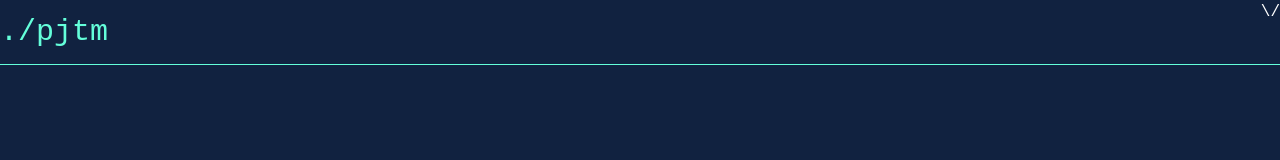
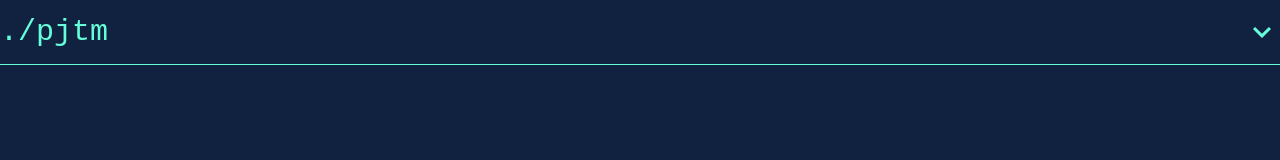
Before and after one commit to pedrojose06/portifolio, a Next.js app: page / in a window 1280 px wide. Shown: the top 160 px of the page. Built offline with nearby package versions, Linux system fonts and the light colour scheme.

Commit message:
feat: add icon to menu

```diff
--- a/package.json
+++ b/package.json
@@ -13,7 +13,8 @@
     "motion": "^12.4.1",
     "next": "15.1.6",
     "react": "^19.0.0",
-    "react-dom": "^19.0.0"
+    "react-dom": "^19.0.0",
+    "react-icons": "^5.4.0"
   },
   "devDependencies": {
     "@biomejs/biome": "1.9.4",
--- a/src/app/features/NavbarLogo/NavBarLogo.tsx
+++ b/src/app/features/NavbarLogo/NavBarLogo.tsx
@@ -1,6 +1,8 @@
 import navbarAtom from '@/app/components/NavBar/atoms/navbar'
 import { useAtom } from 'jotai'
 import { Fragment } from 'react'
+import { MdKeyboardArrowDown } from 'react-icons/md'
+import { motion } from 'motion/react'
 
 const NavBarLogo = () => {
   const [show, setShow] = useAtom(navbarAtom)
@@ -14,10 +16,12 @@ const NavBarLogo = () => {
       </a>
       <button
         type="button"
-        className="absolute top-0 right-0 h-0"
+        className="absolute top-0 right-0 h-16"
         onClick={() => setShow(!show)}
       >
-        \/
+        <motion.div animate={{ rotate: show ? 180 : 0 }}>
+          <MdKeyboardArrowDown className="text-4xl text-primary" />
+        </motion.div>
       </button>
     </Fragment>
   )
```
Also changed, not shown: 1 other file (tests, documents, lock files or other folders).
